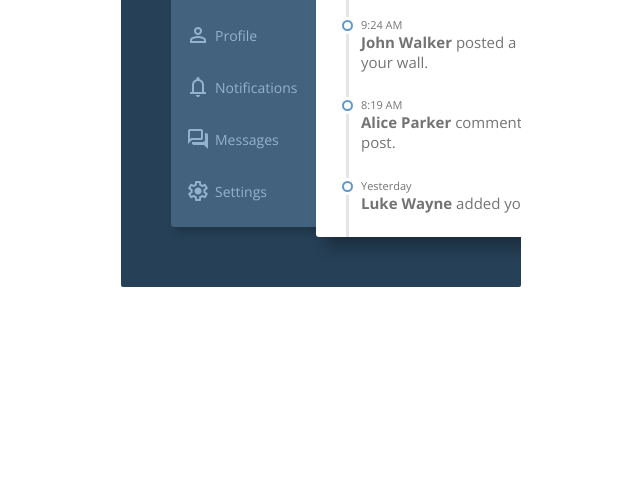
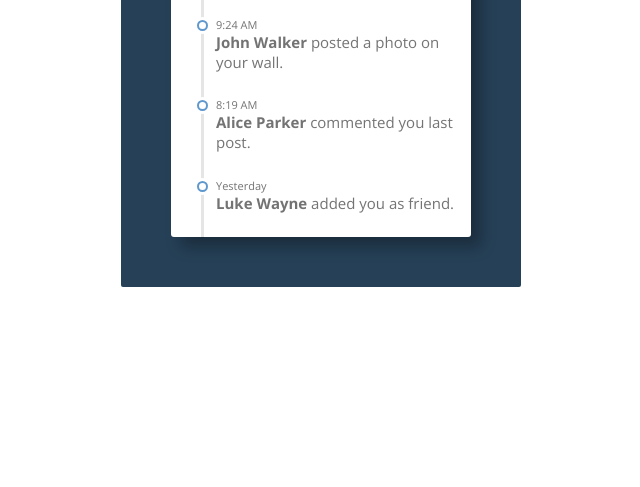
Before and after one commit to Sebastianbvm/CSS-Challenge, a plain HTML site: page Day007/index.html in a window 1280 px wide. Shown: the part 313-800 px from the top of the page, without its empty margins (319-959 px from the left). Drawn offline with nearby package versions, Linux system fonts and the light colour scheme.

Commit message:
atualizei o day 007

```diff
--- a/Day007/index.html
+++ b/Day007/index.html
@@ -9,7 +9,7 @@
 </head>
 <body>
     <div class="frame">
-        <div class="menu-open" id="menu">
+        <div class="menu" id="menu">
             <div class="dashboard">
                 <span class="material-symbols-outlined">
                     speed
@@ -41,7 +41,7 @@
                 <p>Settings</p>
             </div>
         </div>
-        <div class="page-open page-all" id="page">
+        <div class="page page-all" id="page">
             <nav>
                 <div class="menu-icon" onclick="menufunc()">
                     <div class="up-line"></div>
```
